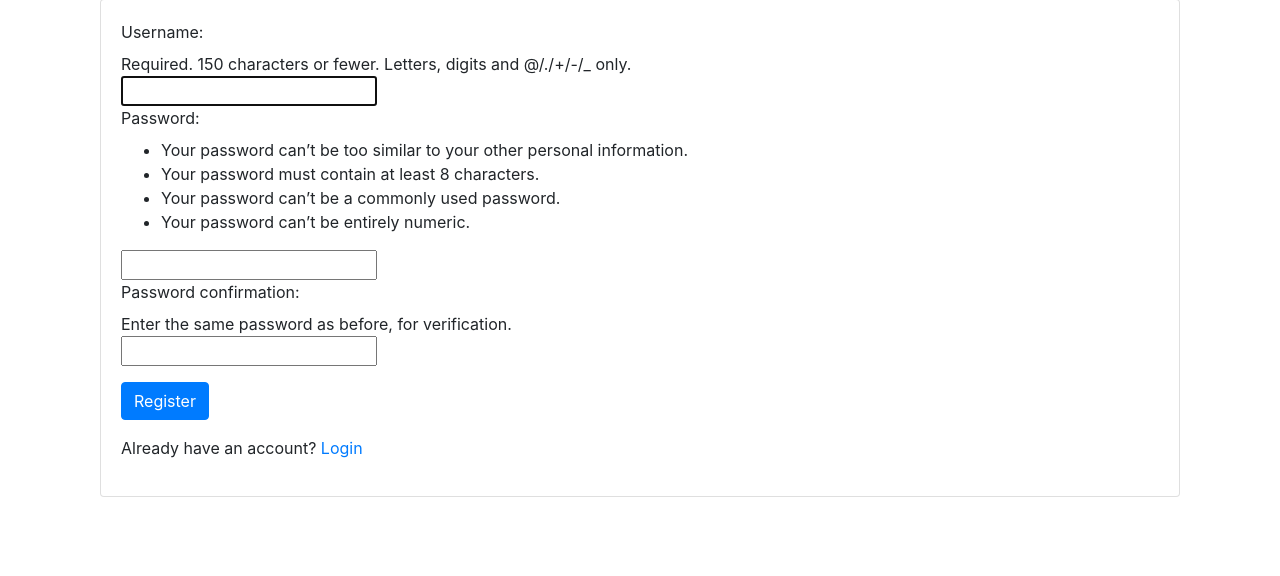
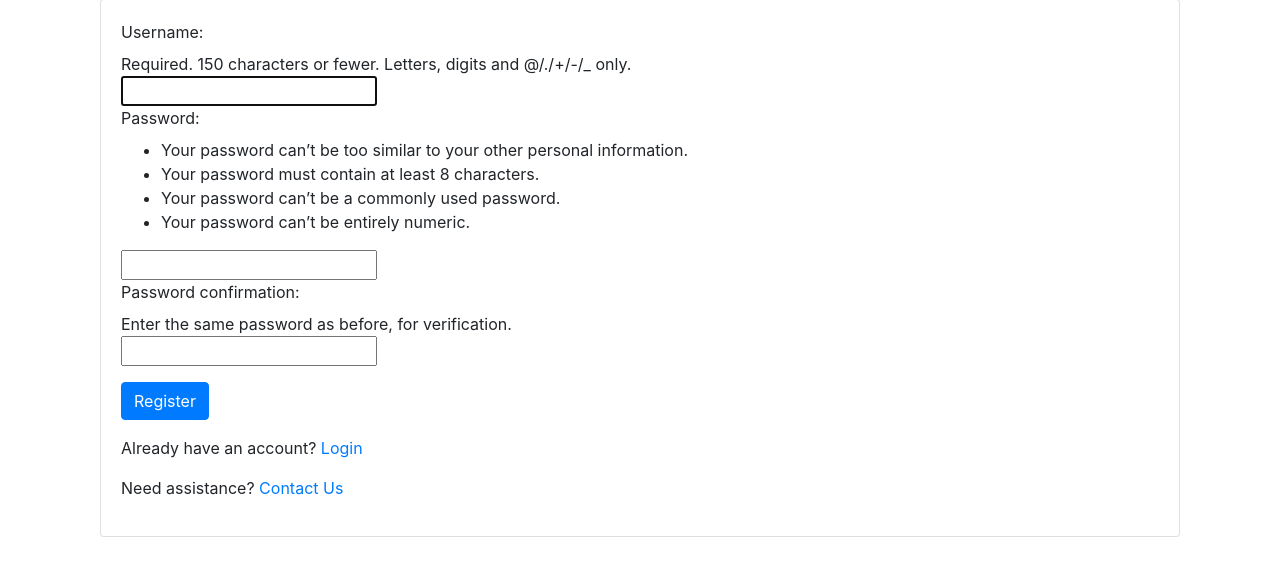
Before and after one commit to aaravchauhan18/first-aid-kit-django, a Django app: page /register/ in a window 1280 px wide. Shown: the part 97-673 px from the top of the page. Run offline with Django 5.2, Linux system fonts and the light colour scheme.

Commit message:
add link of contact us page

```diff
--- a/base/templates/base/register.html
+++ b/base/templates/base/register.html
@@ -14,6 +14,7 @@
                 <button class="btn btn-primary mt-3" type="submit">Register</button>
             </form>
             <p class="mt-3">Already have an account? <a href="{% url 'login' %}">Login</a></p>
+            <p class="mt-3">Need assistance? <a href="{% url 'contact' %}">Contact Us</a></p>
         </div>
     </div>
 </div>
--- a/first_aid_kit_mgmt/settings.py
+++ b/first_aid_kit_mgmt/settings.py
@@ -42,6 +42,7 @@ INSTALLED_APPS = [
     'django.contrib.staticfiles',
     'base.apps.BaseConfig',
 ]
+
 
 MIDDLEWARE = [
     'django.middleware.security.SecurityMiddleware',
```
